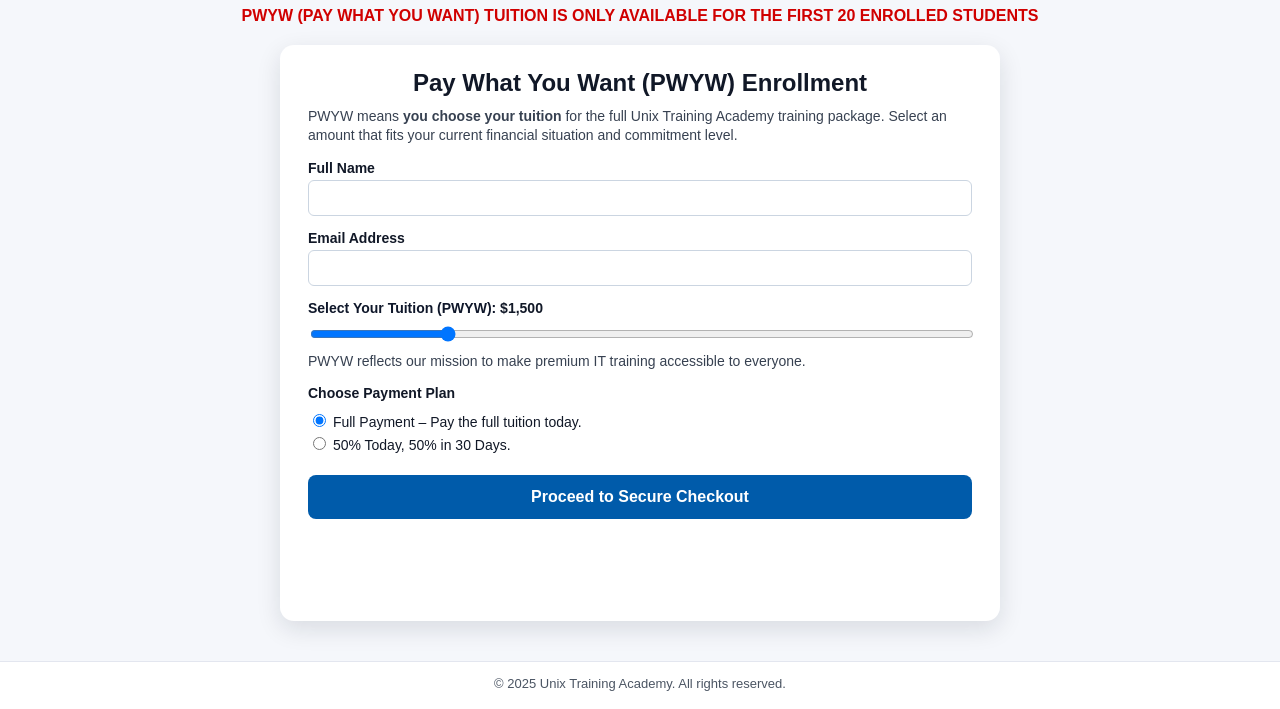
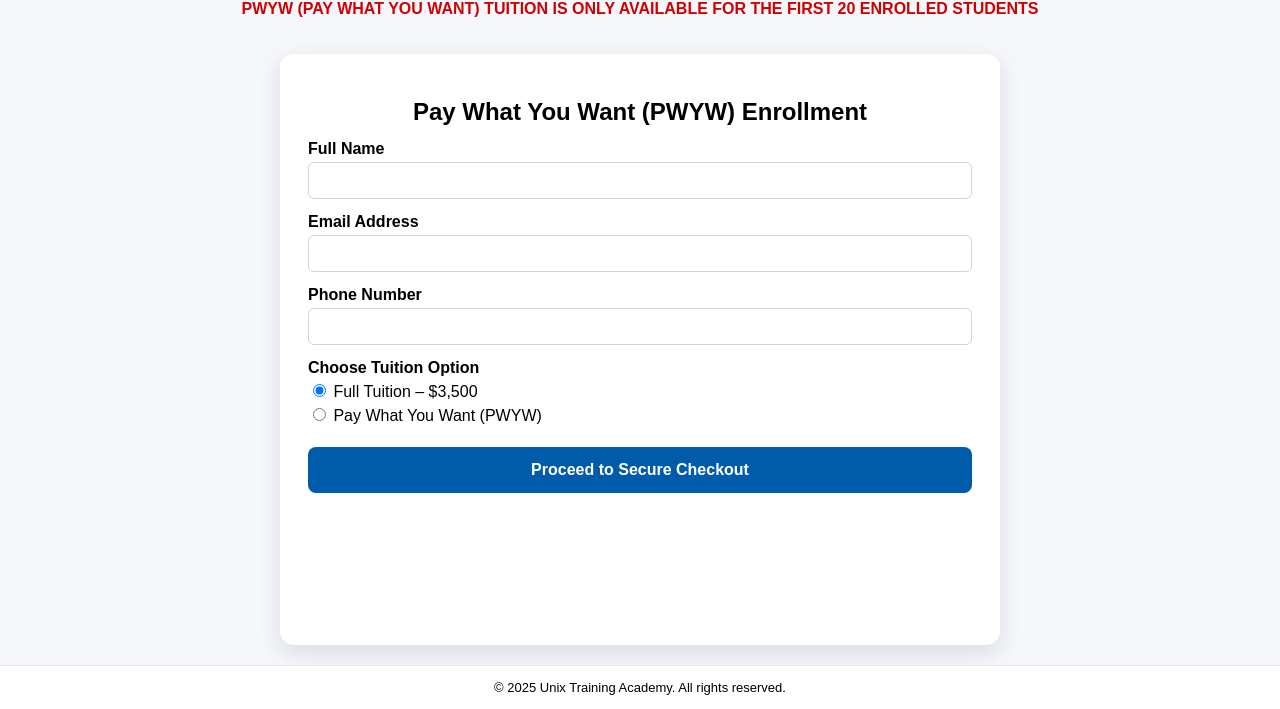
Before and after one commit to richardigwegbu1/uta-pwyw-app, a website: page index.html in a window 1280 px wide. Shown: the part 91-800 px from the top of the page. Drawn offline with Linux system fonts and the light colour scheme.

Commit message:
Modified index.html file

```diff
--- a/index.html
+++ b/index.html
@@ -6,10 +6,7 @@
   <title>UTA PWYW Enrollment</title>
 
   <style>
-    * {
-      box-sizing: border-box;
-    }
-
+    * { box-sizing: border-box; }
     body {
       margin: 0;
       font-family: Arial, sans-serif;
@@ -19,220 +16,138 @@
       min-height: 100vh;
     }
 
-    /* HEADER + LOGO */
-    header {
-      background: #ffffff;
-      padding: 16px 0 8px;
-      text-align: center;
-      border-bottom: 1px solid #e3e6ef;
-    }
+    header { text-align: center; padding: 16px 0 8px; }
+    header img { max-width: 300px; height: auto; }
 
-    header img {
-      max-width: 320px;     /* controls logo size */
-      height: auto;
-    }
-
-    /* RED NOTICE */
     .notice {
       color: #d00000;
       font-weight: bold;
       text-align: center;
-      margin: 10px 16px 0;
-      font-size: 16px;
+      margin-top: 8px;
     }
 
-    /* MAIN WRAPPER */
-    .main {
-      flex: 1;
-      display: flex;
-      justify-content: center;
-      padding: 20px 12px 40px;
+    .main { flex: 1; display: flex; justify-content: center; padding: 20px 12px; }
+
+    .card {
+      background: #fff;
+      max-width: 720px;
+      width: 100%;
+      padding: 28px;
+      border-radius: 14px;
+      box-shadow: 0 8px 24px rgba(15,23,42,0.12);
     }
 
-    /* CARD */
-    .card {
-      background: #ffffff;
-      max-width: 720px;
-      width: 100%;
-      margin: 0 auto;
-      padding: 24px 28px 28px;
-      border-radius: 14px;
-      box-shadow: 0 8px 24px rgba(15, 23, 42, 0.12);
-      text-align: left;
+    .card h1 { text-align: center; font-size: 24px; margin-bottom: 14px; }
+
+    label { display: block; margin-top: 14px; font-weight: bold; }
+    input[type="text"], input[type="email"], input[type="tel"] {
+      width: 100%; padding: 10px; margin-top: 4px;
+      border: 1px solid #cbd5e1; border-radius: 6px;
     }
 
-    .card h1 {
-      text-align: center;
-      margin: 0 0 10px;
-      font-size: 24px;
-      color: #111827;
+    input[type="range"] { width: 100%; margin-top: 8px; }
+
+    .payment-options label { font-weight: normal; margin-top: 4px; }
+
+    #checkout-btn {
+      margin-top: 22px;
+      width: 100%; padding: 14px;
+      border: none; border-radius: 8px;
+      background: #005baa; color: white;
+      font-size: 16px; font-weight: bold;
+      cursor: pointer; text-align: center;
     }
 
-    .card p {
-      margin: 6px 0;
-      font-size: 14px;
-      color: #374151;
-      line-height: 1.4;
-    }
-
-    label {
-      display: block;
-      margin-top: 14px;
-      font-weight: bold;
-      font-size: 14px;
-      color: #111827;
-    }
-
-    input[type="text"],
-    input[type="email"] {
-      width: 100%;
-      padding: 9px 10px;
-      margin-top: 4px;
-      border-radius: 6px;
-      border: 1px solid #cbd5e1;
-      font-size: 14px;
-    }
-
-    input[type="range"] {
-      width: 100%;
-      margin-top: 10px;
-    }
-
-    .slider-label {
-      font-weight: bold;
-      color: #0f172a;
-    }
-
-    .payment-options {
-      margin-top: 10px;
-    }
-
-    .payment-options label {
-      font-weight: normal;
-      display: block;
-      margin: 4px 0;
-    }
-
-    /* BUTTON */
-    #checkout-btn {
-      margin-top: 22px;
-      display: block;
-      width: 100%;
-      padding: 13px;
-      border: none;
-      border-radius: 8px;
-      background: #005baa;
-      color: #ffffff;
-      font-size: 16px;
-      font-weight: bold;
-      cursor: pointer;
-      text-align: center;
-    }
-
-    #checkout-btn:hover {
-      background: #00427f;
-    }
-
-    /* FOOTER */
     footer {
-      text-align: center;
-      padding: 14px 10px 18px;
-      font-size: 13px;
-      color: #4b5563;
-      background: #ffffff;
-      border-top: 1px solid #e3e6ef;
+      text-align: center; padding: 14px; font-size: 13px;
+      background: #fff; border-top: 1px solid #e3e6ef;
     }
   </style>
 </head>
 
 <body>
 
-  <!-- HEADER LOGO -->
 <header>
-    <!-- Make sure this path & file name exists -->
   <img src="assets/uta_logo_cropped.png" alt="UTA Logo">
 </header>
 
-  <!-- RED PWYW NOTICE -->
-  <p class="notice">
-    PWYW (PAY WHAT YOU WANT) TUITION IS ONLY AVAILABLE FOR THE FIRST 20 ENROLLED STUDENTS
-  </p>
+<p class="notice">PWYW (PAY WHAT YOU WANT) TUITION IS ONLY AVAILABLE FOR THE FIRST 20 ENROLLED STUDENTS</p>
 
-  <!-- MAIN CONTENT -->
 <div class="main">
   <div class="card">
     <h1>Pay What You Want (PWYW) Enrollment</h1>
 
-      <p>
-        PWYW means <b>you choose your tuition</b> for the full Unix Training Academy training package.
-        Select an amount that fits your current financial situation and commitment level.
-      </p>
+    <form id="payment-form">
 
-      <form id="payment-form">
-        <label for="fullName">Full Name</label>
-        <input type="text" id="fullName" name="fullName" required>
+      <label>Full Name</label>
+      <input type="text" id="fullName" required>
 
-        <label for="email">Email Address</label>
-        <input type="email" id="email" name="email" required>
+      <label>Email Address</label>
+      <input type="email" id="email" required>
 
-        <label for="amount">
-          <span class="slider-label">Select Your Tuition (PWYW): </span>
-          <span id="amountLabel">$1,500</span>
-        </label>
-        <input
-          type="range"
-          id="amount"
-          name="amount"
-          min="999"
-          max="3500"
-          value="1500"
-        >
+      <label>Phone Number</label>
+      <input type="tel" id="phone" required>
 
-        <p>
-          PWYW reflects our mission to make premium IT training accessible to everyone.
-        </p>
-
-        <label>Choose Payment Plan</label>
+      <label>Choose Tuition Option</label>
       <div class="payment-options">
         <label>
-            <input type="radio" name="plan" value="full" checked>
-            Full Payment – Pay the full tuition today.
+          <input type="radio" name="tuitionOption" value="full" checked>
+          Full Tuition – $3,500
         </label>
         <label>
-            <input type="radio" name="plan" value="split">
-            50% Today, 50% in 30 Days.
+          <input type="radio" name="tuitionOption" value="pwyw">
+          Pay What You Want (PWYW)
         </label>
       </div>
 
-        <button type="submit" id="checkout-btn">
+      <div id="pwyw-section">
+        <label>
+          PWYW Amount: <span id="amountLabel">$1,500</span>
+        </label>
+        <input type="range" id="amount" min="999" max="3500" value="1500">
+      </div>
+
+      <button id="checkout-btn" type="submit">
         Proceed to Secure Checkout
       </button>
+
     </form>
   </div>
 </div>
 
-  <!-- FOOTER -->
 <footer>
   © 2025 Unix Training Academy. All rights reserved.
 </footer>
 
-  <!-- Your Stripe / Netlify JS file, unchanged -->
 <script src="script.js"></script>
 
-  <!-- Small helper script to update slider label -->
 <script>
-    const amountInput = document.getElementById('amount');
-    const amountLabel = document.getElementById('amountLabel');
+  const pwywSection = document.getElementById("pwyw-section");
+  const tuitionOptions = document.getElementsByName("tuitionOption");
+  const amountInput = document.getElementById("amount");
+  const amountLabel = document.getElementById("amountLabel");
 
-    function formatAmount(value) {
-      return '$' + Number(value).toLocaleString();
-    }
-
+  /** Format slider value **/
+  function formatAmount(v) { return "$" + Number(v).toLocaleString(); }
   amountLabel.textContent = formatAmount(amountInput.value);
 
-    amountInput.addEventListener('input', () => {
-      amountLabel.textContent = formatAmount(amountInput.value);
+  /** Update label when slider moves **/
+  amountInput.addEventListener("input", () =>
+    amountLabel.textContent = formatAmount(amountInput.value)
+  );
+
+  /** Hide/Show PWYW slider **/
+  tuitionOptions.forEach(opt => {
+    opt.addEventListener("change", () => {
+      if (opt.value === "full" && opt.checked) {
+        pwywSection.style.display = "none";
+      } else {
+        pwywSection.style.display = "block";
+      }
     });
+  });
+
+  pwywSection.style.display = "none"; // default since full is selected
 </script>
 
 </body>
--- a/style.css
+++ b/style.css
@@ -1,103 +1,31 @@
-/* RESET */
-body, h1, h2, p, label {
-    margin: 0;
-    padding: 0;
-    font-family: Arial, sans-serif;
-  }
+const form = document.getElementById("payment-form");
 
-  body {
-    background: #f7f9fc;
-    text-align: center;
-  }
+form.addEventListener("submit", async (e) => {
+    e.preventDefault();
 
-  /* HEADER LOGO */
-  header {
-    padding: 10px 0;
-  }
+    const fullName = document.getElementById("fullName").value.trim();
+    const email = document.getElementById("email").value.trim();
+    const phone = document.getElementById("phone").value.trim();
+    const tuitionOption = document.querySelector('input[name="tuitionOption"]:checked').value;
 
-  .uta-logo {
-    width: 380px;   /* Reduce logo size */
-    margin-top: 5px;
-  }
+    let amount = tuitionOption === "full"
+        ? 3500
+        : Number(document.getElementById("amount").value);
 
-  /* RED NOTICE */
-  .notice {
-    color: red;
-    font-size: 18px;
-    font-weight: bold;
-    margin: 15px 0;
-  }
+    const payload = { fullName, email, phone, amount };
 
-  /* FORM CARD */
-  .card {
-    background: white;
-    width: 55%;
-    max-width: 650px;
-    margin: 20px auto;
-    padding: 25px;
-    border-radius: 12px;
-    box-shadow: 0 0 15px rgba(0,0,0,0.15);
-    text-align: left;
-  }
+    const res = await fetch("/.netlify/functions/create-checkout-session", {
+        method: "POST",
+        headers: { "Content-Type": "application/json" },
+        body: JSON.stringify(payload)
+    });
 
-  .card h2 {
-    text-align: center;
-    margin-bottom: 12px;
-  }
+    const data = await res.json();
 
-  .description {
-    font-size: 14px;
-    margin-bottom: 10px;
-  }
-
-  /* FORM ELEMENTS */
-  form label {
-    font-weight: bold;
-    display: block;
-    margin: 10px 0 4px;
-  }
-
-  input[type="text"], input[type="email"] {
-    width: 100%;
-    padding: 10px;
-    border-radius: 6px;
-    border: 1px solid #bbb;
-    margin-bottom: 12px;
-  }
-
-  input[type="range"] {
-    width: 100%;
-    margin: 10px 0;
-  }
-
-  /* PAYMENT OPTIONS */
-  .payment-options label {
-    display: block;
-    margin: 6px 0;
-  }
-
-  /* BUTTON */
-  #checkout-btn {
-    display: block;
-    width: 100%;
-    padding: 14px;
-    background-color: #005baa;
-    color: white;
-    border: none;
-    border-radius: 8px;
-    font-size: 18px;
-    cursor: pointer;
-    margin-top: 20px;
-  }
-
-  #checkout-btn:hover {
-    background-color: #003f78;
-  }
-
-  /* FOOTER */
-  footer {
-    margin-top: 50px;
-    padding: 20px 0;
-    font-size: 14px;
-    color: #555;
-  }
+    if (data.url) {
+        window.location.href = data.url; // redirect to Stripe Checkout
+    } else {
+        alert("There was a problem creating the checkout session.");
+        console.error(data);
+    }
+});
```
Lines whose indentation alone changed are shown as unchanged.
